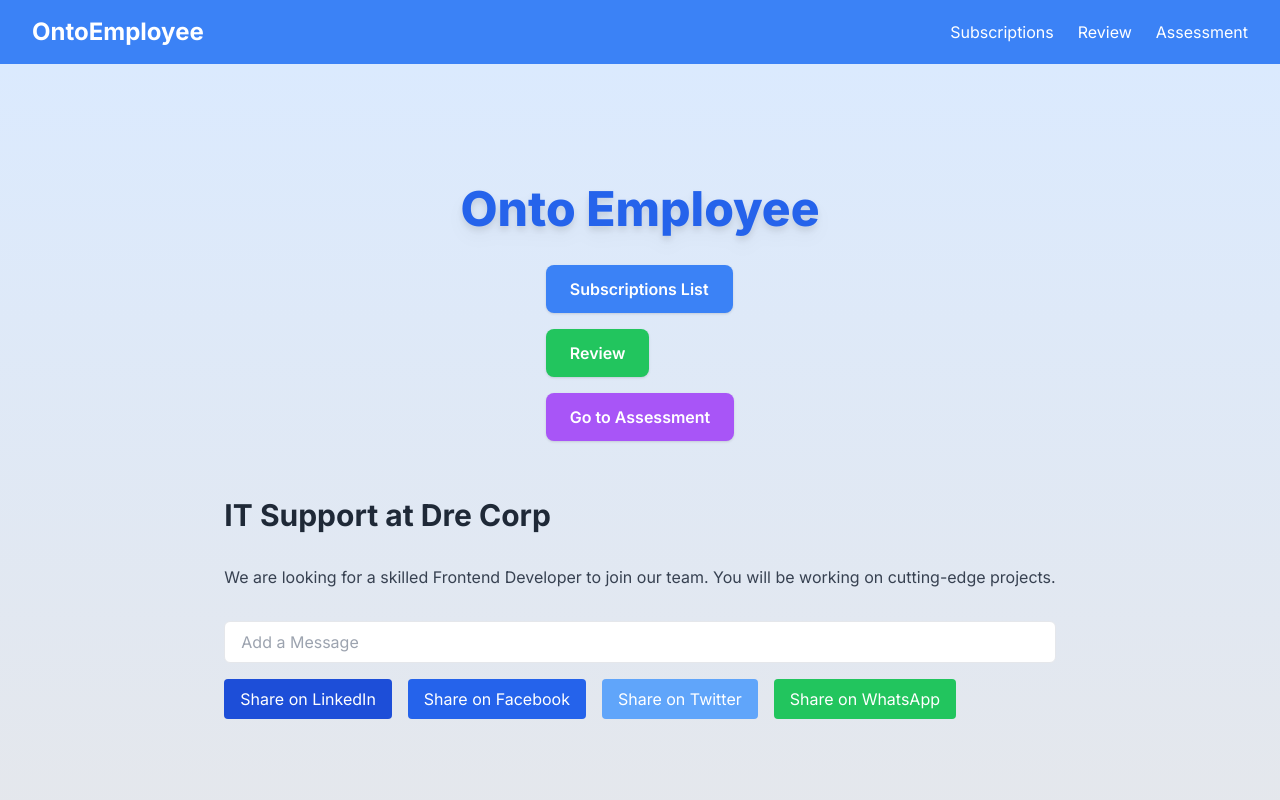
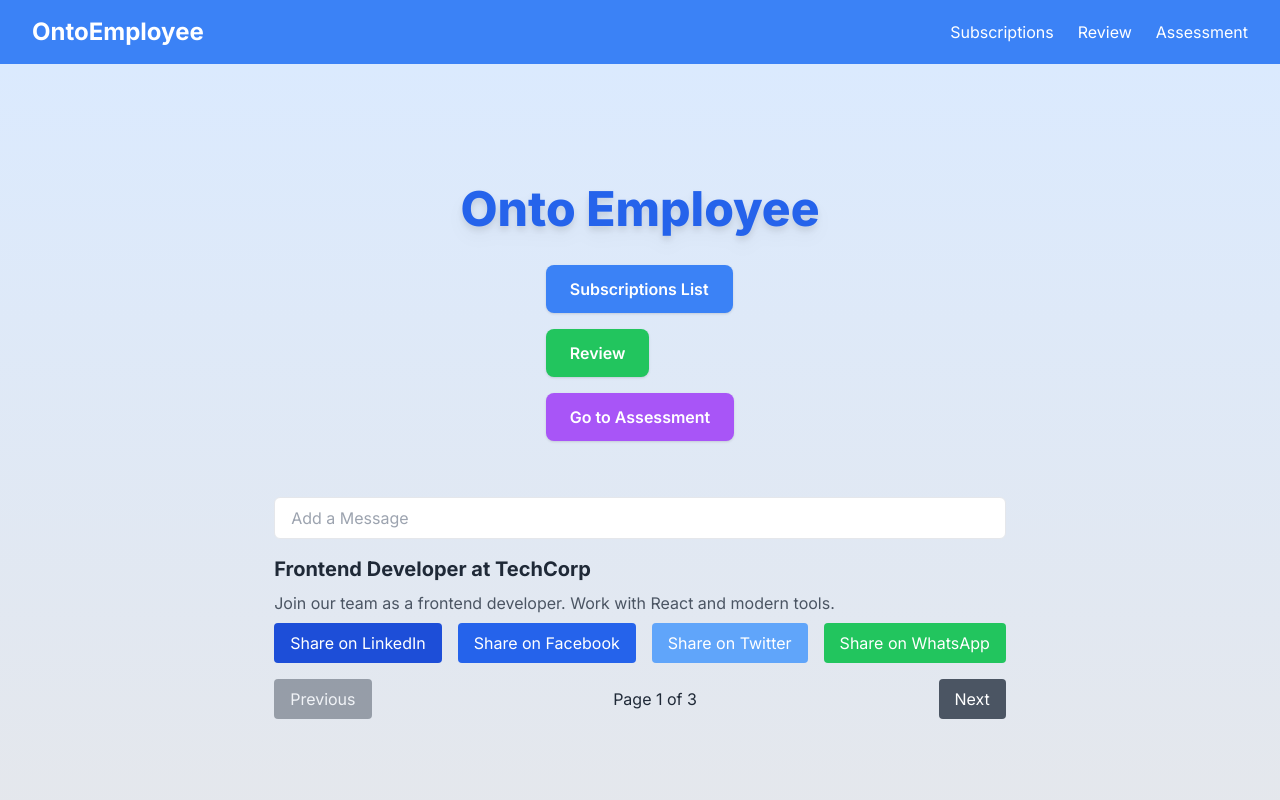
Before and after one commit to purwadhikafullstack/JCWDOL015-01, a Next.js app in the folder apps/web/: page / in a window 1280 px wide. Shown: the top 800 px of the page. Built offline with nearby package versions, Linux system fonts and the light colour scheme.

Commit message:
feat: improving-all-the-code

```diff
--- a/apps/web/src/app/page.tsx
+++ b/apps/web/src/app/page.tsx
@@ -1,10 +1,9 @@
 'use client'
 import JobShareButtons from "@/components/jobShare";
 import Link from "next/link";
+import { dummyJobs } from "@/lib/dummyJob";
 
 export default function Home() {
-  const JobTitle = 'IT Support at Dre Corp'
-  const JobUrl = '/job/123'
   return (
     <div className="min-h-screen bg-gradient-to-b from-blue-100 to-gray-200 flex flex-col items-center justify-center space-y-8">
       <h1 className="text-5xl font-extrabold text-blue-600 drop-shadow-lg">
@@ -28,11 +27,7 @@
         </Link>
       </div>
       <div className="max-w-4xl mx-auto p-6 space-y-8">
-        <h1 className="text-3xl font-bold">{JobTitle}</h1>
-        <p className="text-gray-700">
-          We are looking for a skilled Frontend Developer to join our team. You will be working on cutting-edge projects.
-        </p>
-        <JobShareButtons jobTitle={JobTitle} jobUrl={JobUrl} />
+        <JobShareButtons jobs={dummyJobs} />
       </div>
     </div>
   );
--- a/apps/web/src/components/jobShare.tsx
+++ b/apps/web/src/components/jobShare.tsx
@@ -2,38 +2,58 @@
 
 import { useState } from "react";
 
-interface JobShareProps {
+interface Job {
     jobTitle: string;
     jobUrl: string;
+    description: string; // New property for job description
 }
 
-const JobShareButtons: React.FC<JobShareProps> = ({ jobTitle, jobUrl }) => {
-    const [customMessage, setCustomMessage] = useState<string>('')
-    const HandlingCustomMessage = (e: React.ChangeEvent<HTMLInputElement>) => {
-        setCustomMessage(e.target.value)
+interface JobShareProps {
+    jobs?: Job[];
 }
 
-    const shareOnPlatform = (platform: 'LinkedIn' | 'Facebook' | 'Twitter' | 'WhatsApp') => {
-        const message = encodeURIComponent(`${customMessage} ${jobTitle}`)
-        const encodedJobURL = encodeURIComponent(jobUrl)
-        let ShareURL = ''
+const JobShareButtons: React.FC<JobShareProps> = ({ jobs = [] }) => {
+    const [currentPage, setCurrentPage] = useState<number>(1);
+    const jobsPerPage = 1; // Show one job per page
+
+    const totalPages = Math.ceil(jobs.length / jobsPerPage);
+
+    // Get the single job for the current page
+    const currentJob = jobs[(currentPage - 1) * jobsPerPage];
+
+    const [customMessage, setCustomMessage] = useState<string>('');
+    const handleCustomMessage = (e: React.ChangeEvent<HTMLInputElement>) => {
+        setCustomMessage(e.target.value);
+    };
+
+    const shareOnPlatform = (
+        platform: 'LinkedIn' | 'Facebook' | 'Twitter' | 'WhatsApp',
+        job: Job
+    ) => {
+        const message = encodeURIComponent(`${customMessage} ${job.jobTitle}`);
+        const encodedJobURL = encodeURIComponent(job.jobUrl);
+        let shareURL = '';
 
         switch (platform) {
-            case "LinkedIn":
-                ShareURL = `https://www.linkedin.com/shareArticle?mini=true&url=${encodedJobURL}&title=${message}`
-                break
-            case "Facebook":
-                ShareURL = `https://www.facebook.com/sharer/sharer.php?u=${encodedJobURL}`
-                break
-            case "Twitter":
-                ShareURL = `https://twitter.com/intent/tweet?text=${message}&url=${encodedJobURL}`
-                break
-            case "WhatsApp":
-                ShareURL = `https://wa.me/?text=${message}%20${encodedJobURL}`
-                break
+            case 'LinkedIn':
+                shareURL = `https://www.linkedin.com/shareArticle?mini=true&url=${encodedJobURL}&title=${message}`;
+                break;
+            case 'Facebook':
+                shareURL = `https://www.facebook.com/sharer/sharer.php?u=${encodedJobURL}`;
+                break;
+            case 'Twitter':
+                shareURL = `https://twitter.com/intent/tweet?text=${message}&url=${encodedJobURL}`;
+                break;
+            case 'WhatsApp':
+                shareURL = `https://wa.me/?text=${message}%20${encodedJobURL}`;
+                break;
         }
 
-        window.open(ShareURL, '_blank')
+        window.open(shareURL, '_blank');
+    };
+
+    if (jobs.length === 0) {
+        return <p>No jobs available to share.</p>;
     }
 
     return (
@@ -42,37 +62,63 @@
                 type="text"
                 placeholder="Add a Message"
                 value={customMessage}
-                onChange={HandlingCustomMessage}
+                onChange={handleCustomMessage}
                 className="w-full px-4 py-2 border rounded-md focus:outline-none focus:ring-2 focus:ring-blue-500"
             />
+
+            <div className="space-y-2">
+                <h3 className="text-xl font-bold">{currentJob.jobTitle}</h3>
+                <p className="text-gray-600">{currentJob.description}</p>
+
                 <div className="flex space-x-4">
                     <button
-                    onClick={() => shareOnPlatform('LinkedIn')}
+                        onClick={() => shareOnPlatform('LinkedIn', currentJob)}
                         className="px-4 py-2 text-white bg-blue-700 rounded hover:bg-blue-800"
                     >
                         Share on LinkedIn
                     </button>
                     <button
-                    onClick={() => shareOnPlatform('Facebook')}
+                        onClick={() => shareOnPlatform('Facebook', currentJob)}
                         className="px-4 py-2 text-white bg-blue-600 rounded hover:bg-blue-700"
                     >
                         Share on Facebook
                     </button>
                     <button
-                    onClick={() => shareOnPlatform('Twitter')}
+                        onClick={() => shareOnPlatform('Twitter', currentJob)}
                         className="px-4 py-2 text-white bg-blue-400 rounded hover:bg-blue-500"
                     >
                         Share on Twitter
                     </button>
                     <button
-                    onClick={() => shareOnPlatform('WhatsApp')}
+                        onClick={() => shareOnPlatform('WhatsApp', currentJob)}
                         className="px-4 py-2 text-white bg-green-500 rounded hover:bg-green-600"
                     >
                         Share on WhatsApp
                     </button>
                 </div>
             </div>
-    )
-}
 
-export default JobShareButtons
+            <div className="flex justify-between mt-4">
+                <button
+                    disabled={currentPage === 1}
+                    onClick={() => setCurrentPage((prev) => Math.max(prev - 1, 1))}
+                    className="px-4 py-2 text-white bg-gray-600 rounded hover:bg-gray-700 disabled:opacity-50"
+                >
+                    Previous
+                </button>
+                <span className="px-4 py-2">
+                    Page {currentPage} of {totalPages}
+                </span>
+                <button
+                    disabled={currentPage === totalPages}
+                    onClick={() => setCurrentPage((prev) => Math.min(prev + 1, totalPages))}
+                    className="px-4 py-2 text-white bg-gray-600 rounded hover:bg-gray-700 disabled:opacity-50"
+                >
+                    Next
+                </button>
+            </div>
+        </div>
+    );
+};
+
+export default JobShareButtons;
--- /dev/null
+++ b/apps/web/src/lib/dummyJob.ts
@@ -0,0 +1,17 @@
+export const dummyJobs = [
+    {
+        jobTitle: "Frontend Developer at TechCorp",
+        jobUrl: "https://example.com/jobs/frontend-developer",
+        description: "Join our team as a frontend developer. Work with React and modern tools."
+    },
+    {
+        jobTitle: "Backend Developer at Innovatech",
+        jobUrl: "https://example.com/jobs/backend-developer",
+        description: "We are looking for a backend developer experienced in Node.js and databases."
+    },
+    {
+        jobTitle: "Full Stack Engineer at DevWorks",
+        jobUrl: "https://example.com/jobs/fullstack-engineer",
+        description: "Looking for a versatile full stack engineer to work on various exciting projects."
+    }
+];
--- a/apps/web/src/services/shareJobsService.ts
+++ /dev/null
@@ -1,11 +0,0 @@
-import axiosInstance from "@/lib/axiosInstance"
-
-export const shareJobs = async () => {
-    try {
-        const response = await axiosInstance.get('/shareJob')
-        return response.data
-    } catch (error) {
-        console.error('Error fetching assessments: ', error)
-        throw error
-    }
-}
```
Also changed, not shown: apps/web/src/services/assessmentService.ts (+8 -9 lines), 2 other files (tests, documents, lock files or other folders). Lines whose indentation alone changed are shown as unchanged.
